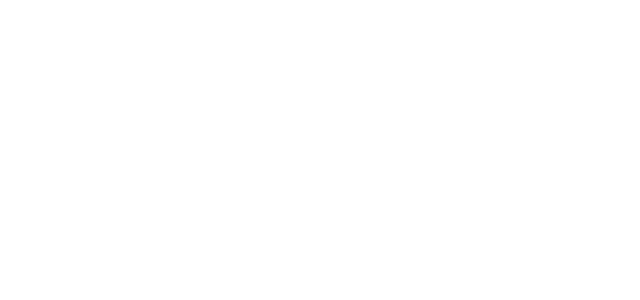
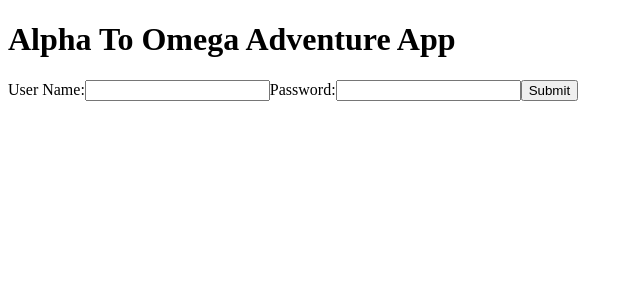
Before and after one commit to SBrandon0432/Alpha-To-Omega-V.0.0, a React app: page / in a window 1280 px wide. Shown: the top 300 px of the page, without its empty margins (0-640 px from the left). Built offline with nearby package versions, Linux system fonts and the light colour scheme; the HTML template or start-up script is replaced by a standard one.

Commit message:
form added and passport installed

```diff
--- a/Client/src/components/Login/Login.tsx
+++ b/Client/src/components/Login/Login.tsx
@@ -3,10 +3,35 @@ import Map from '../Map/Map'
 import './LoginS.scss';
 
 const Login = () => {
-  const [isLoggedIn, setIsLoggedIn] = useState<number>(0);
+  const [isLoggedIn, setIsLoggedIn] = useState<boolean>(false);
 
 
-  return null;
+  function logged(){
+    setIsLoggedIn(true);
+  }
+
+  if (!isLoggedIn) {
+    return (
+      <form onSubmit={logged} className="Login">
+        <h1>Alpha To Omega Adventure App </h1>
+        <label>
+          User Name:
+          <input  type="text"  className="user login"/>
+        </label>
+
+        <label>
+          Password:
+          <input  type="text"  className="pass"/>
+        </label>
+
+        <input type='submit' className="Submit" />
+      </form>
+    )
+  } else {
+    return (
+      <Map />
+    )
+  }
 
 };
 
--- a/Client/src/components/Map/Map.tsx
+++ b/Client/src/components/Map/Map.tsx
@@ -1,14 +1,11 @@
 import React from 'react';
 import { useState } from 'react';
 
-const Map = (props: { test: () => void, val: number }) => {
+const Map = () => {
   console.log('in map tsx');
-  let helloWorld: String;
+  let helloWorld: String = 'sam';
 
-  const {test, val} = props
-  if (val < 10) {
-    test();
-  }
+  console.log(helloWorld);
 
   return (
     <h1> test</h1>
--- a/package.json
+++ b/package.json
@@ -31,6 +31,7 @@
     "k6": "0.0.0",
     "mapbox-gl": "^2.1.1",
     "nodemon": "^2.0.7",
+    "passport": "^0.4.1",
     "pg": "^8.5.1",
     "raw-loader": "^4.0.2",
     "react": "^17.0.1",
```
Also changed, not shown: 3 other files (tests, documents, lock files or other folders).
